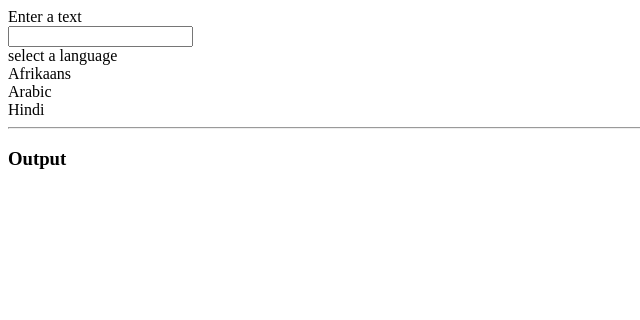
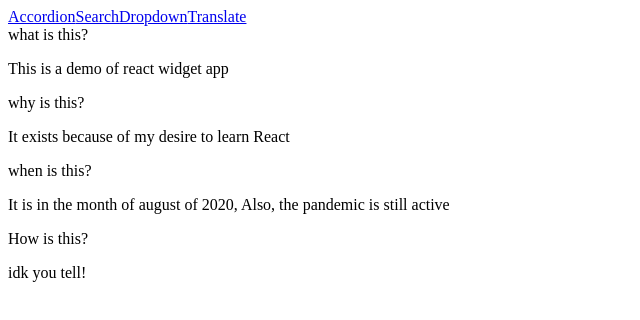
Before and after one commit to abhinavsaurav/react_widgets, a React (Create React App) app: page / in a window 1280 px wide. Shown: the top 320 px of the page, without its empty margins (0-640 px from the left). Built offline with nearby package versions, Linux system fonts and the light colour scheme; no server answers; the HTML template or start-up script is replaced by a standard one.

Commit message:
Navigation completed and removed default reloading behaviour

```diff
--- a/src/App.js
+++ b/src/App.js
@@ -1,48 +1,49 @@
 import React, { useState } from "react";
-// import Accordion from "./component/Accordion";
-// import Search from "./component/Search";
-// import Dropdown from "./component/Dropdown";
+import Accordion from "./component/Accordion";
+import Search from "./component/Search";
+import Dropdown from "./component/Dropdown";
 import Translate from "./component/Translate";
+import Route from "./component/Route";
+import Header from "./component/Header";
 
-// const items = [
-// 	{
-// 		title: "what is this?",
-// 		content: "This is a demo of react widget app",
-// 	},
-// 	{
-// 		title: "why is this?",
-// 		content: "It exists because of my desire to learn React",
-// 	},
-// 	{
-// 		title: "when is this?",
-// 		content:
-// 			"It is in the month of august of 2020, Also, the pandemic is still active",
-// 	},
-// 	{
-// 		title: "How is this?",
-// 		content: "idk you tell!",
-// 	},
-// ];
+const items = [
+	{
+		title: "what is this?",
+		content: "This is a demo of react widget app",
+	},
+	{
+		title: "why is this?",
+		content: "It exists because of my desire to learn React",
+	},
+	{
+		title: "when is this?",
+		content:
+			"It is in the month of august of 2020, Also, the pandemic is still active",
+	},
+	{
+		title: "How is this?",
+		content: "idk you tell!",
+	},
+];
 
-// const options=[
-// 	{
-// 		label: 'The color of Red',
-// 		value: 'red'
-// 	},
-// 	{
-// 		label: 'The color of Blue',
-// 		value: 'Blue'
-// 	},
-// 	{
-// 		label: 'The color of Green',
-// 		value: 'Green'
-// 	}
-// ];
-
+const options = [
+	{
+		label: "The color of Red",
+		value: "red",
+	},
+	{
+		label: "The color of Blue",
+		value: "Blue",
+	},
+	{
+		label: "The color of Green",
+		value: "Green",
+	},
+];
 
 export default () => {
 	// for the drop down class we created we dont' need it while creating translate app so its like this actually we can remove this to remove the toggle button
-	// const [selected, setSelected]= useState(options[0]);
+	const [selected, setSelected] = useState(options[0]);
 	// const [showDropdown, setShowDropdown]=useState(true);
 
 	return (
@@ -53,8 +54,26 @@ export default () => {
 			{showDropdown ?
 				<Dropdown label="select a color" selected={selected} onSelectedChange={setSelected} options={options}/> : null
 			} */}
+			{/*	<Translate /> */}
+			<Header />
 
-			<Translate />
+			<Route path="/">
+				<Accordion items={items} />
+			</Route>
+			<Route path="/search">
+				<Search />
+			</Route>
+			<Route path="/dropdown">
+				<Dropdown
+					label="Pick a color"
+					selected={selected}
+					onSelectedChange={setSelected}
+					options={options}
+				/>
+			</Route>
+			<Route path="/translate">
+				<Translate />
+			</Route>
 		</div>
 	);
 };
--- a/src/component/Accordion.js
+++ b/src/component/Accordion.js
@@ -11,10 +11,11 @@ const Accordion = ({ items }) => {
 	};
 
 	const renderedItems = items.map((item, index) => {
-		const active = index === activeIndex ? "active" : "";
+		const active = index === activeIndex ? "active" : ""; // IMP keeps on forgetting
 
-		return (	//what the React.Fragment does is it stores the div without making a container for it like its just a holder if we use a div there
-					// we would end up with a extra border showing around because of the div container styling
+		return (
+			//what the React.Fragment does is it stores the div without making a container for it like its just a holder if we use a div there
+			// we would end up with a extra border showing around because of the div container styling
 			<React.Fragment key={item.title}>
 				<div className={`title ${active}`} onClick={() => onTitleClick(index)}>
 					<i className="dropdown icon"></i>
--- a/src/component/Convert.js
+++ b/src/component/Convert.js
@@ -1,5 +1,11 @@
 import React, { useState, useEffect } from "react";
 import axios from "axios";
+
+/**
+ *
+ * tHIS Function is used to for doing a api req to youtube translate api and then converting the text and doing limited no of searches
+ * by requesting only after every 500ms
+ */
 
 const Convert = ({ language, text }) => {
 	const [translatedText, setTranslatedText] = useState("");
--- a/src/component/Dropdown.js
+++ b/src/component/Dropdown.js
@@ -1,55 +1,66 @@
-import React, {useState, useEffect, useRef} from "react";
+import React, { useState, useEffect, useRef } from "react";
 
 //destructuring options out of props object
-const Dropdown = ({label, options, selected, onSelectedChange})=>{                 // can be props.options
-    const [open, setOpen]=useState(false);
+const Dropdown = ({ label, options, selected, onSelectedChange }) => {
+	// can be props.options
+	const [open, setOpen] = useState(false);
 
 	// the ref is used to reference the specic property to which it is attached
-    const ref= useRef();        //if in class component its React.createRef()
+	const ref = useRef(); //if in class component its React.createRef()   *******************
 
-
-    useEffect(()=>{
-        const onBodyClick =(event)=>{
-            if(ref.current.contains(event.target)){
+	useEffect(() => {
+		const onBodyClick = (event) => {
+			if (ref.current.contains(event.target)) {
+				// important using ref we are doing this ***********
 				return;
 			}
 			setOpen(false);
 		};
 
 		// just using this event listener for listening outside the body of the dropdown
-        document.body.addEventListener('click',onBodyClick);
+		document.body.addEventListener("click", onBodyClick);
 
-        return (
-            document.body.removeEventListener('click', onBodyClick)
-        );
+		return document.body.removeEventListener("click", onBodyClick);
 	}, []);
 
-    const renderedOptions= options.map((option)=>{
-        if (option === selected){       // just to make sure the currently selected item doesn't shows up in the list
+	const renderedOptions = options.map((option) => {
+		if (option === selected) {
+			// just to make sure the currently selected item doesn't shows up in the list
 			return null;
 		}
 		return (
-            <div onClick={()=>{onSelectedChange(option)}} key={option.value} className="item" >
+			<div
+				onClick={() => {
+					onSelectedChange(option);
+				}}
+				key={option.value}
+				className="item"
+			>
 				{option.label}
 			</div>
 		);
 	});
 
-    return (            // using ternary operator to set the value of active or not based on the value of open state
+	return (
+		// using ternary operator to set the value of active or not based on the value of open state
 		<div ref={ref} className="ui form">
 			<div className="field">
 				<label className="label"> {label} </label>
-                <div onClick={()=>{setOpen(!open)}} className={`ui selection dropdown ${open ? 'visible active': ''}`}>
+				<div
+					onClick={() => {
+						setOpen(!open);
+					}}
+					className={`ui selection dropdown ${open ? "visible active" : ""}`}
+				>
 					<i className="dropdown icon"></i>
 					<div className="text">{selected.label}</div>
-                    <div className={`menu ${open ? "visible transition": ''}`}>
+					<div className={`menu ${open ? "visible transition" : ""}`}>
 						{renderedOptions}
 					</div>
 				</div>
 			</div>
 		</div>
 	);
-
-}
+};
 
 export default Dropdown;
--- /dev/null
+++ b/src/component/Header.js
@@ -0,0 +1,23 @@
+import React from "react";
+import Link from "./Link";
+
+const Header = () => {
+	return (
+		<div className="ui secondary pointing menu">
+			<Link href="/" className="item">
+				Accordion
+			</Link>
+			<Link href="/search" className="item">
+				Search
+			</Link>
+			<Link href="/dropdown" className="item">
+				Dropdown
+			</Link>
+			<Link href="/translate" className="item">
+				Translate
+			</Link>
+		</div>
+	);
+};
+
+export default Header;
--- /dev/null
+++ b/src/component/Link.js
@@ -0,0 +1,27 @@
+import React from "react";
+
+const Link = ({ href, className, children }) => {
+	const onClick = (event) => {
+		// if we hold ctrl or the cmd in mac and press a link it opens up in a new page
+		// below code is just checking the boolean property if the ctrl or cmd key is pressed
+		// if it is then we don't want to run the below commands and simply load the page in new tab
+		if (event.metaKey || event.ctrlKey) {
+			return;
+		}
+
+		event.preventDefault(); // 1. stopped default reloading property of browser
+		window.history.pushState({}, "", href); // 2. changed the url to the one whose linked is clicked
+
+		// 3. Created a event which will be dispatched after name changes(belwow 2)
+		const navEvent = new PopStateEvent("popstate");
+		window.dispatchEvent(navEvent); // THis is dispatching this event and now we will set an event listener in route Component
+	};
+
+	return (
+		<a onClick={onClick} href={href} className={className}>
+			{children}
+		</a>
+	);
+};
+
+export default Link;
--- /dev/null
+++ b/src/component/Route.js
@@ -0,0 +1,39 @@
+/**   ------  EXAMPLE   ----------
+ * Suppose we want to show the accordion at '/' or the search widget at '/search'
+ * if we search for a widow.location in browser it shows us the various names and
+ * information like pathname('/','/list'), origin, port,etc
+ *
+ * This below code would work if written in App.js we are just extracting the logic present here
+ * if(window.location.pathname==='/')
+ *      return <Accordion />
+ * else if (window.location.pathname === '/search'){
+ *      return <search />
+ * }
+ *
+ * like this just extracting the components
+ *
+ *  @children --> refers to the children jsx element which will be used
+ *
+ * also showing them would be just by wrapping the above in function name and writing the function name in set of braces like {function name}
+ *
+ */
+import { useEffect, useState } from "react";
+
+const Route = ({ path, children }) => {
+	// below useState() created just for rerendering the page when the pathname changes on receiving the event handler
+	const [currentPath, setCurrentPath] = useState(window.location.pathname);
+	useEffect(() => {
+		const onLocationChange = () => {
+			// 5. fucntion causes to change state of a variable and cause it to re-render
+			setCurrentPath(window.location.pathname); // it is same because we are updating the path before we are using this event handler
+		};
+
+		window.addEventListener("popstate", onLocationChange); // 4. eventhandler created for handling the event generated
+
+		return () => window.removeEventListener("popstate", onLocationChange); // *** forgetting about the arrow function every time in return statement in useEffect hook
+	}, []); //for 1 time running
+
+	return currentPath === path ? children : null; //we can set it as currentPath or leave it as window.location.pathname since technically they are the same
+}; //if an error is coming because we are changing the tabs so fast the api req is late so that; why its giving error
+
+export default Route;
--- a/src/component/Translate.js
+++ b/src/component/Translate.js
@@ -1,4 +1,4 @@
-// AIzaSyCHUCmpR7cT_yDFHC98CZJy2LTms-IwDlM  // can only be used at localhost:3000 any other places or url the req will fail
+//   // can only be used at localhost:3000 any other places or url the req will fail
 
 import React, { useState } from "react";
 import Dropdown from "./Dropdown";
```
Also changed, not shown: 1 other file (tests, documents, lock files or other folders). Lines whose indentation alone changed are shown as unchanged.
